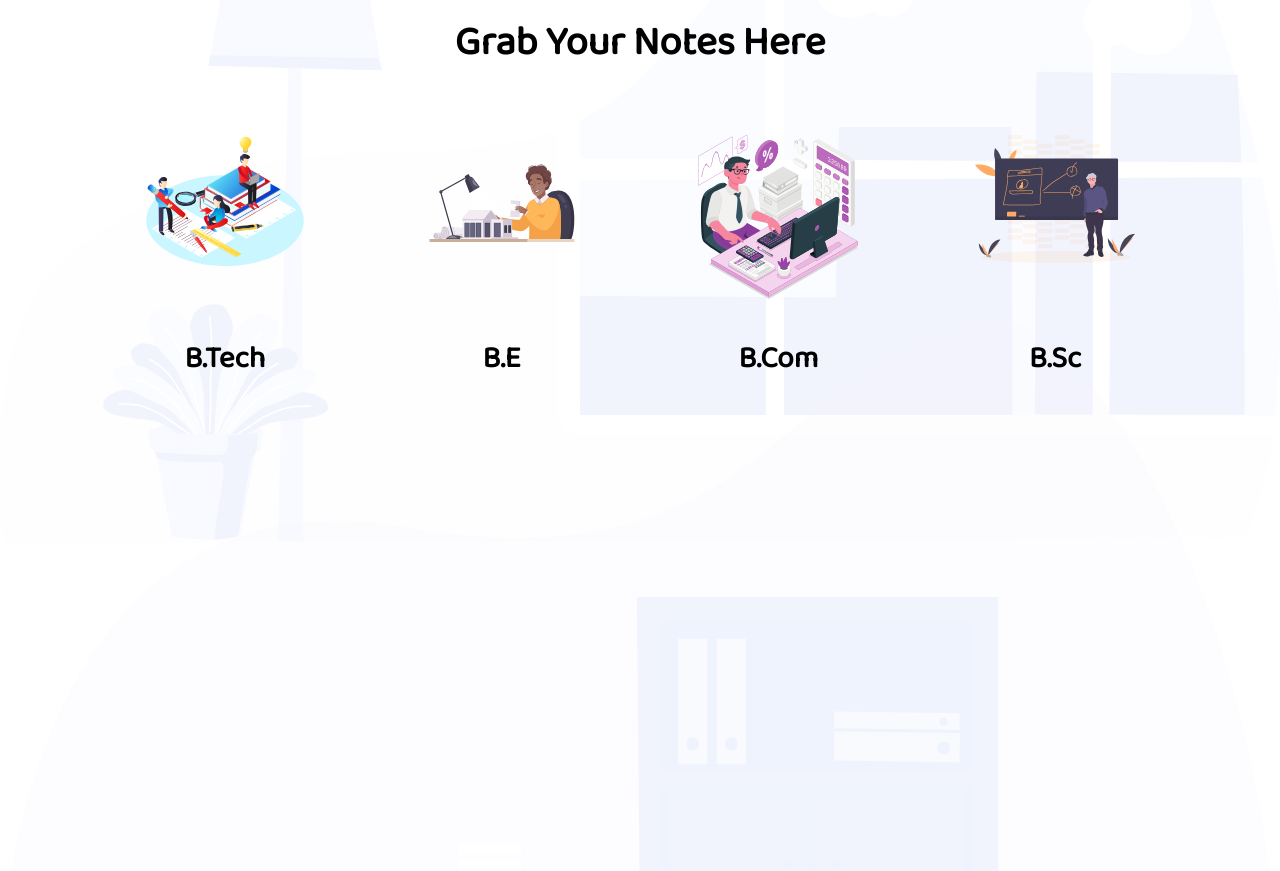
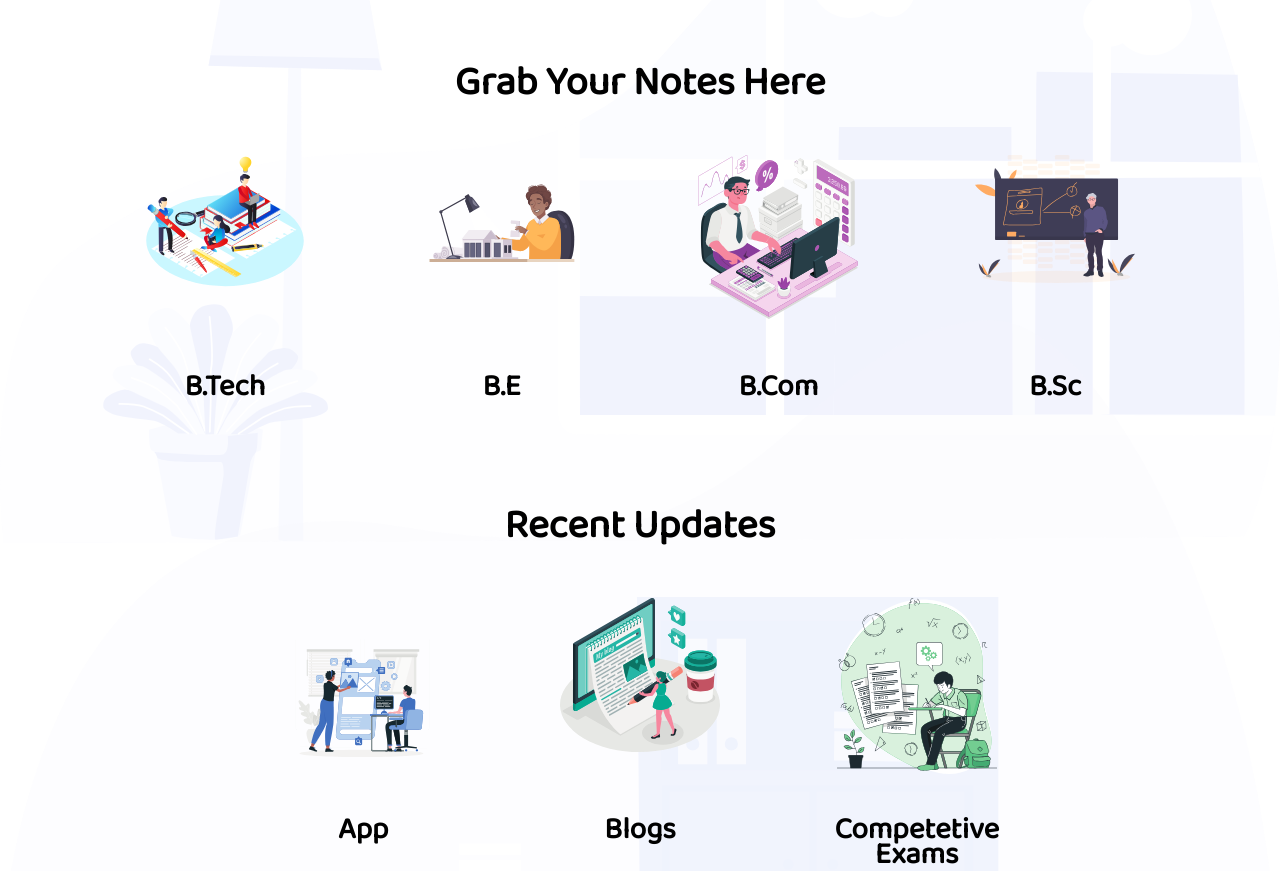
Before and after one commit to haider-malik/Amupedia, a plain HTML site: page Home/home.html in a window 1280 px wide. Shown: the part 1580-2451 px from the top of the page. Drawn offline with Linux system fonts and the light colour scheme.

Commit message:
Added recent updates section

```diff
--- a/Home/home.css
+++ b/Home/home.css
@@ -201,7 +201,7 @@ navigation menu opens in mobile phones */
     .navbar ul li a{
         width: 100%;
         font-size: 22px;
-        color: white;
+        color: rgb(255, 255, 255);
         text-shadow: 2px -2px 8px rgba(0, 0, 0, 0.228) ;
     }
     .navbar ul li:hover > a{
@@ -389,7 +389,8 @@ navigation menu opens in mobile phones */
 #ourserv{
     z-index: 30;
     position: relative;
-    margin: 40px 0px;
+    margin-top: 60px;
+    margin-bottom: 20px;
 }
 
 /* "Our Services" heading styling */
@@ -437,18 +438,20 @@ navigation menu opens in mobile phones */
 .grabnotes{
     display: flex;
     flex-wrap: wrap;
-    margin: auto;
+    margin: 20px auto;
+    margin-bottom: 40px;
     justify-content: center;
 }
 
 /* Grab Your Notes Heading  */
 .grabh2{
+    justify-content: center;
     line-height: 55px;
     z-index: 30;
     text-align: center;
     font-size: 2.5rem;
     font-weight: bold;
-    margin: 40px;
+    margin: 80px auto 0px auto;
 }
 .grabnotes a{
     text-decoration: none;
@@ -466,13 +469,12 @@ navigation menu opens in mobile phones */
 }
 .grabnotes div p{
     position: relative;
-    top: 120px;
-
+    top: 140px;
+    line-height: 25px;
     font-weight: bold;
 }
 .grab1{
     background: url('images/BTech.svg') no-repeat top center;
-    background-size: 1000px;
 }
 .grab2{
     background: url('images/BE.svg') no-repeat top center/cover;
@@ -493,7 +495,7 @@ navigation menu opens in mobile phones */
         background-size: 10em;
     }
     .grabnotes div p{
-        top: 200px;
+        top: 220px;
         font-size: 30px;
     }
 }
@@ -503,3 +505,17 @@ navigation menu opens in mobile phones */
         top: 150px;
     }
 }
+
+/* styling for recent updates section  */
+/* same css as grabnotes section will be given to recent updates section  */
+
+.rec1{
+    background: url('images/recup_app.svg') no-repeat center center;
+}
+.rec2{
+    background: url('images/recup_blog.svg') no-repeat top center;
+}
+.rec3{
+    background: url('images/recup_comp_exam.svg') no-repeat top center;
+    background-size: 4em;
+}
--- a/Home/home.html
+++ b/Home/home.html
@@ -109,6 +109,14 @@
         </div>
         <img src="images/grabnotes_bg.svg" alt="" id="grabn" class="bgimg">
 
+        <!-- Recent Updates section  -->
+        <!-- same css as grabnotes section  -->
+        <h2 class="grabh2">Recent Updates</h2>
+        <div class="grabnotes">
+            <a href=""><div class="rec1"><p>App</p></div></a>
+            <a href=""><div class="rec2"><p>Blogs</p></div></a>
+            <a href=""><div class="rec3"><p>Competetive Exams</p></div></a>
+        </div>
     </section>
 </body>
 
```
Also changed, not shown: Home/images/recup_app.svg (added), Home/images/recup_blog.svg (added), Home/images/recup_comp_exam.svg (added).
